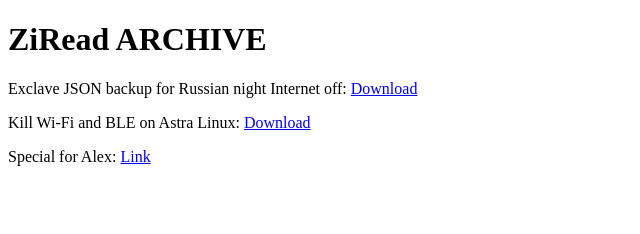
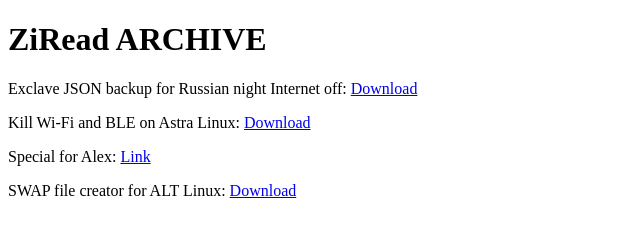
Before and after one commit to ZiRead/ZiRead.github.io, a plain HTML site: page index.html in a window 1280 px wide. Shown: the whole page, without its empty margins (0-640 px from the left). Drawn offline with Linux system fonts and the light colour scheme.

Commit message:
Update index.html

```diff
--- a/index.html
+++ b/index.html
@@ -4,6 +4,7 @@
 <h1>ZiRead ARCHIVE</h1>
 <p>Exclave JSON backup for Russian night Internet off: <a href="/Exclave_BackUp.json" download>Download</a> </p>
 <p>Kill Wi-Fi and BLE on Astra Linux: <a href="/Disable_Wireless_Astra.sh" download>Download</a> </p>
-<p> Special for Alex: <a href="https://ziread.github.io/alexlinuxwikipage/">Link</a> </p>
+<p>Special for Alex: <a href="https://ziread.github.io/alexlinuxwikipage/">Link</a> </p>
+<p>SWAP file creator for ALT Linux: <a href="/swapauto.sh" download>Download</a> </p>
 </body>
 </html>
```
